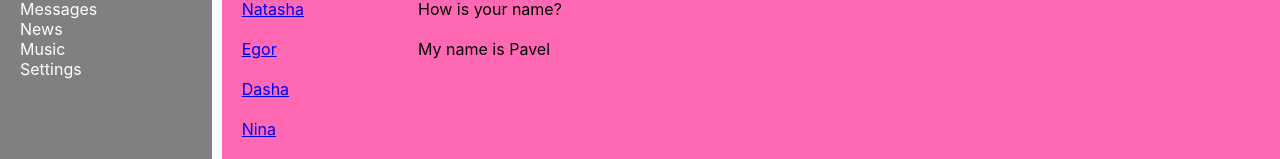
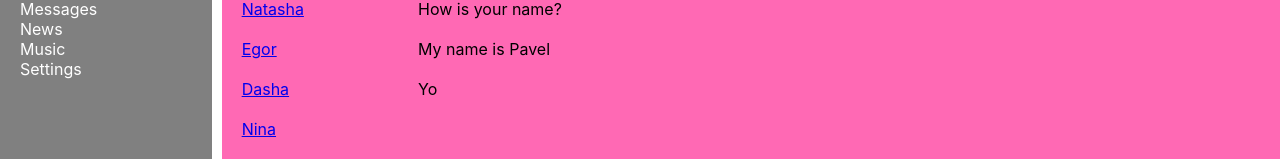
Before and after one commit to Alepton/city_quest, a React (Create React App) app: page /dialogs in a window 1280 px wide. Shown: the part 131-290 px from the top of the page. Built offline with nearby package versions, Linux system fonts and the light colour scheme.

Commit message:
24 UL - BLL

```diff
--- a/src/components/Dialogs/Dialogs.jsx
+++ b/src/components/Dialogs/Dialogs.jsx
@@ -16,20 +16,38 @@ const Messages = (props) => {
 };
 
 const Dialogs = (props) => {
+
+  let dialogsData = [
+    {id: 1, name: 'Andrey'},
+    {id: 2, name: 'Natasha'},
+    {id: 3, name: 'Egor'},
+    {id: 4, name: 'Dasha'},
+    {id: 5, name: 'Nina'},
+    {id: 5, name: 'Igor'}
+  ]
+
+  let messegesData = [
+    {id: 1, message: 'Hi'},
+    {id: 2, message: 'How is your name?'},
+    {id: 3, message: 'My name is Pavel'},
+    {id: 4, message: 'Yo'}
+  ]
+
   return (
     <div className={c.dialogs}>
       <div className={c.dialogItem}>
-        <DialogItem name="Andrey" id="1" />
-        <DialogItem name="Natasha" id="2" />
-        <DialogItem name="Egor" id="3" />
-        <DialogItem name="Dasha" id="4" />
-        <DialogItem name="Nina" id="5" />
-        <DialogItem name="Igor" id="6" />
+        <DialogItem name={dialogsData[0].name} id={dialogsData[0].id} />
+        <DialogItem name={dialogsData[1].name} id={dialogsData[1].id} />
+        <DialogItem name={dialogsData[2].name} id={dialogsData[2].id} />
+        <DialogItem name={dialogsData[3].name} id={dialogsData[3].id} />
+        <DialogItem name={dialogsData[4].name} id={dialogsData[4].id} />
+        <DialogItem name={dialogsData[5].name} id={dialogsData[5].id} />
       </div>
       <div className={c.messages}>
-        <Messages message="Hi" />
-        <Messages message="How is your name?" />
-        <Messages message="My name is Pavel" />
+        <Messages message={messegesData[0].message} />
+        <Messages message={messegesData[1].message} />
+        <Messages message={messegesData[2].message} />
+        <Messages message={messegesData[3].message} />
       </div>
     </div>
   );
--- a/src/components/Profile/MyPosts/MyPosts.jsx
+++ b/src/components/Profile/MyPosts/MyPosts.jsx
@@ -3,6 +3,12 @@ import c from "./MyPosts.module.css";
 import Post from "./Post/Post";
 
 const MyPosts = (props) => {
+
+  let postsData = [
+    {id: 1, message: 'Hi, how are you?', likesCount: 12},
+    {id: 2, message: "It's my first post", likesCount: 20}
+  ]
+
   return (
     <div className={c.postsBlock}>
       <h3>My posts</h3>
@@ -16,8 +22,8 @@ const MyPosts = (props) => {
         </div>
       </div>
       <div className={c.posts}>
-        <Post massage='Hi, how are you?' likesCount='0' />
-        <Post massage="It's my first post" likesCount='23' />
+        <Post message={postsData[0].message} likesCount={postsData[0].likesCount} />
+        <Post message={postsData[1].message} likesCount={postsData[1].likesCount} />
       </div>
     </div>
   );
--- a/src/components/Profile/Profile.jsx
+++ b/src/components/Profile/Profile.jsx
@@ -11,7 +11,7 @@ const Profile = () => {
         <MyPosts />
       </div>
     </div>
-  )
+  );
 };
 
 export default Profile;
```
Also changed, not shown: 1 other file (tests, documents, lock files or other folders).
